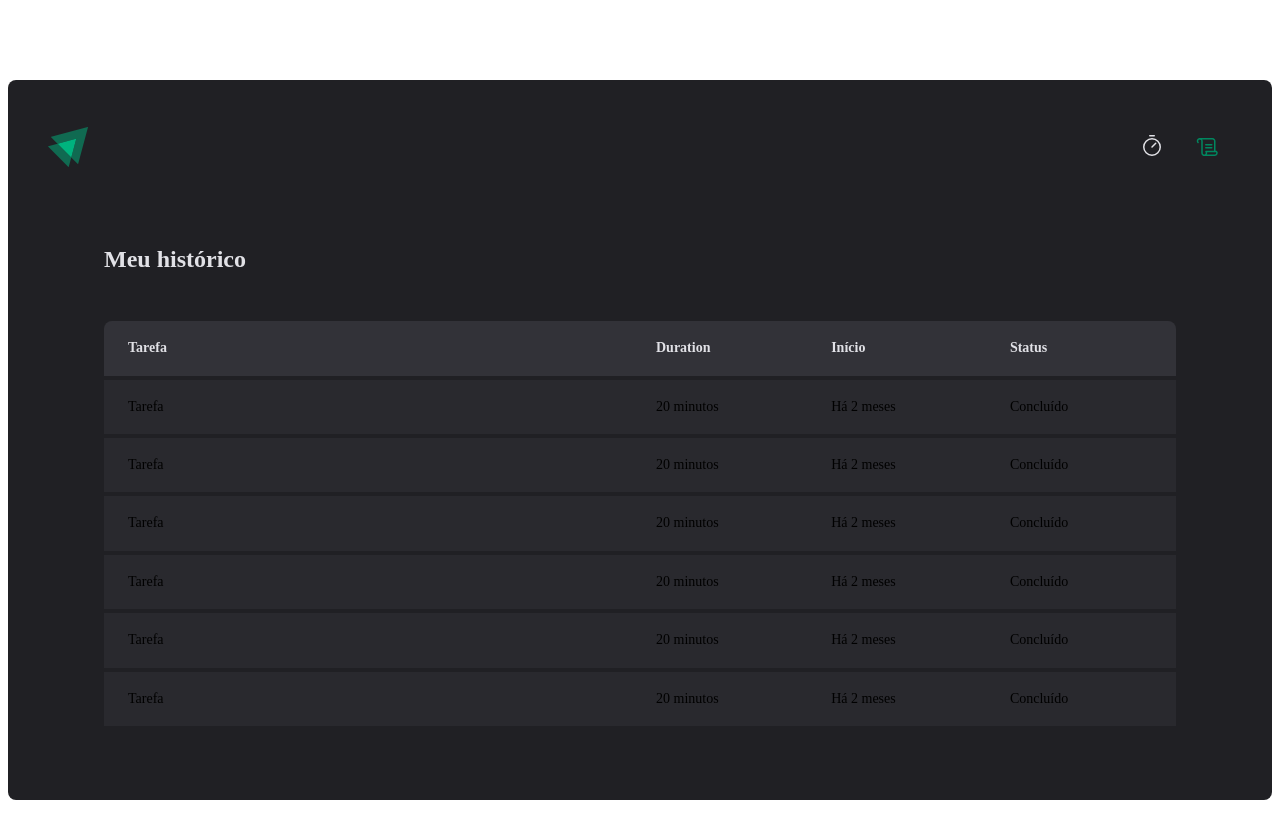
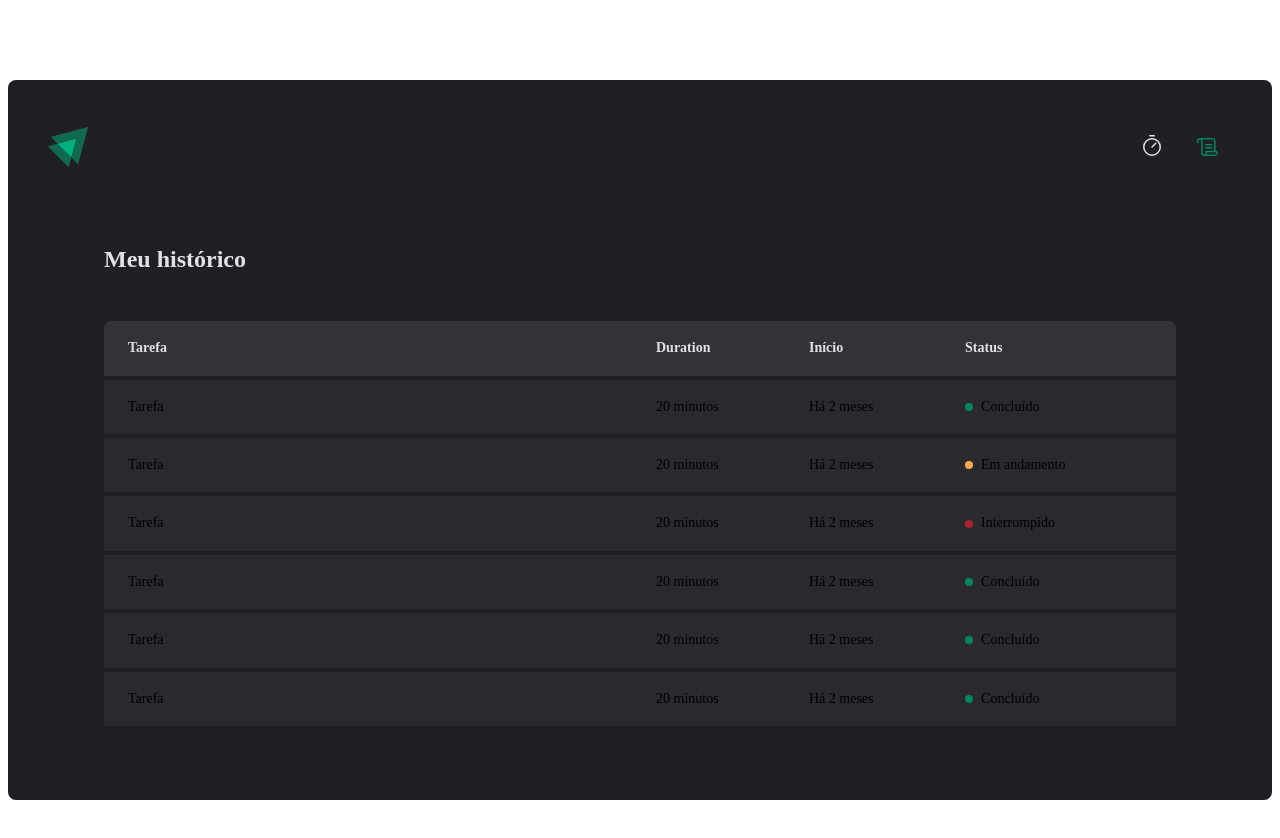
Before and after one commit to LeonardoJorge4/ignite-timer, a React (Vite) app: page /history in a window 1280 px wide. Shown: the top 838 px of the page. Built offline with nearby package versions, Linux system fonts and the light colour scheme.

Commit message:
feat: status color in table on column status

```diff
--- a/src/pages/History/index.tsx
+++ b/src/pages/History/index.tsx
@@ -1,4 +1,4 @@
-import { HistoryContainer, HistoryList } from "./styles";
+import { HistoryContainer, HistoryList, Status } from "./styles";
 
 export function History() {
   return (
@@ -20,37 +20,37 @@
               <td>Tarefa</td>
               <td>20 minutos</td>
               <td>Há 2 meses</td>
-              <td>Concluído</td>
+              <td><Status statusColor="green">Concluído</Status></td>
             </tr>
             <tr>
               <td>Tarefa</td>
               <td>20 minutos</td>
               <td>Há 2 meses</td>
-              <td>Concluído</td>
+              <td><Status statusColor="yellow">Em andamento</Status></td>
             </tr>
             <tr>
               <td>Tarefa</td>
               <td>20 minutos</td>
               <td>Há 2 meses</td>
-              <td>Concluído</td>
+              <td><Status statusColor="red">Interrompido</Status></td>
             </tr>
             <tr>
               <td>Tarefa</td>
               <td>20 minutos</td>
               <td>Há 2 meses</td>
-              <td>Concluído</td>
+              <td><Status statusColor="green">Concluído</Status></td>
             </tr>
             <tr>
               <td>Tarefa</td>
               <td>20 minutos</td>
               <td>Há 2 meses</td>
-              <td>Concluído</td>
+              <td><Status statusColor="green">Concluído</Status></td>
             </tr>
             <tr>
               <td>Tarefa</td>
               <td>20 minutos</td>
               <td>Há 2 meses</td>
-              <td>Concluído</td>
+              <td><Status statusColor="green">Concluído</Status></td>
             </tr>
           </tbody>
         </table>
--- a/src/pages/History/styles.ts
+++ b/src/pages/History/styles.ts
@@ -60,3 +60,27 @@
     }
   }
 `;
+
+const STATUS_COLORS = {
+  yellow: 'yellow-500',
+  green: 'green-500',
+  red: 'red-500'
+} as const
+
+interface StatusProps {
+  statusColor: keyof typeof STATUS_COLORS
+}
+
+export const Status = styled.span<StatusProps>`
+  display: flex;
+  align-items: center;
+  gap: 0.5rem;
+
+  &::before {
+    content: '';
+    width: 0.5rem;
+    height: 0.5rem;
+    border-radius: 50%;
+    background: ${({ theme, statusColor }) => theme[STATUS_COLORS[statusColor]]}
+  }
+`;
```
